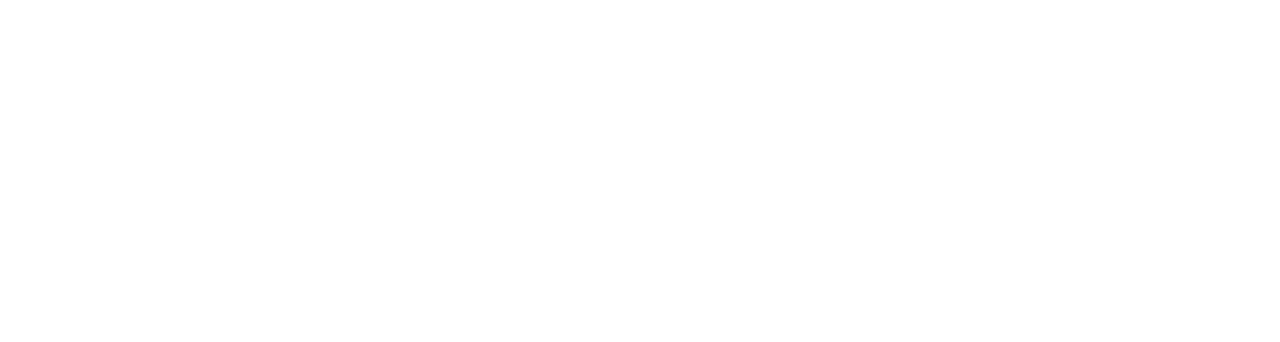
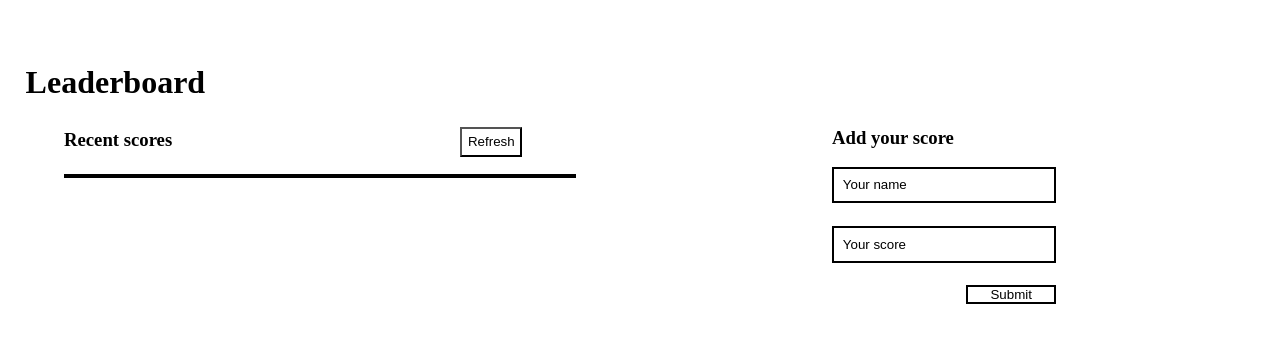
Before and after one commit to stino-x/API-FirstProject, a website built with webpack: page src/index.html in a window 1280 px wide. Built offline with nearby package versions, Linux system fonts and the light colour scheme.

Commit message:
making necessary style changes

```diff
--- a/src/index.html
+++ b/src/index.html
@@ -11,6 +11,29 @@
     <link href="https://fonts.googleapis.com/css2?family=Comic+Neue:wght@400;700&family=Open+Sans:ital,wght@0,300;1,300&display=swap" rel="stylesheet">
 </head>
 <body>
+    <h1>Leaderboard</h1>
+    <section class="flex">
+     <div class="left">
+         <div class="recent-scores">
+             <h3>Recent scores</h3>
+         <button type="submit" class="refresh" value="Refresh">Refresh</button>
+         </div>
+         <div class="list-container">
+             <ul id="scores">
+             </ul>
+         </div>
+     </div>
+     <div class="right">
+         <div class="container-2">
+             <h3>Add your score</h3>
+         <form action="submit">
+             <input type="text" name="name" id="name" placeholder="Your name" required>
+             <input type="number" name="score" id="score" placeholder="Your score" required>
+             <input type="button" id="submit" value="Submit">
+         </form>
+         </div>
+     </div>
+    </section>
    <script type="module" src="script.js" refer></script>
 </body>
 </html>
--- a/src/style.css
+++ b/src/style.css
@@ -5,3 +5,155 @@
   margin: 0;
   box-sizing: border-box;
 }
+
+body {
+  min-height: 100vh;
+  width: 100%;
+  position: relative;
+  display: flex;
+  flex-direction: column;
+}
+
+h1 {
+  /* font-family: 'Comic Neue', cursive; */
+  margin-bottom: 2%;
+  margin-top: 5%;
+  margin-left: 2%;
+}
+
+h3 {
+  margin-bottom: 4%;
+
+  /* font-family: 'Comic Neue', cursive; */
+}
+
+.flex {
+  position: relative;
+  display: grid;
+  grid-template-columns: 1fr 1fr;
+  grid-template-rows: 1fr;
+  height: calc(93vh - 7vh);
+  margin-bottom: 5%;
+  flex: 1;
+}
+
+.left {
+  grid-column: 1 / 2;
+  grid-row: 1 / 1;
+}
+
+.right {
+  grid-column: 2 / 2;
+  grid-row: 1 / 1;
+}
+
+form {
+  display: flex;
+  flex-direction: column;
+  position: relative;
+}
+
+#name {
+  margin-bottom: 5%;
+  width: 50%;
+  border: 2px solid black;
+
+  /* font-family: 'Comic Neue', cursive; */
+  padding-top: 2%;
+  padding-bottom: 2%;
+}
+
+#score {
+  margin-bottom: 5%;
+  width: 50%;
+  border: 2px solid black;
+
+  /* font-family: 'Comic Neue', cursive; */
+  padding-top: 2%;
+  padding-bottom: 2%;
+}
+
+#submit {
+  width: 20%;
+  background-color: white;
+
+  /* font-family: 'Comic Neue', cursive; */
+  outline: none;
+  text-decoration: none;
+
+  /* box-shadow: 2px 2px 0 rgba(0, 0, 0, 5); */
+  margin-left: 30%;
+  position: relative;
+  border: 2px solid black;
+  cursor: pointer;
+}
+
+input::placeholder {
+  color: black;
+  padding-left: 4%;
+}
+
+.error-message {
+  margin-top: 5%;
+
+  /* font-family: 'Comic Neue', cursive; */
+  color: red;
+  font-weight: bold;
+}
+
+.refresh {
+  background-color: white;
+
+  /* font-family: 'Comic Neue', cursive; */
+  outline: none;
+  text-decoration: none;
+
+  /* box-shadow: 2px 2px 0 rgba(0, 0, 0, 5); */
+  padding: 1%;
+  cursor: pointer;
+}
+
+.recent-scores {
+  display: flex;
+  gap: 50%;
+  align-items: baseline;
+  margin-left: 10%;
+  position: relative;
+}
+
+ul {
+  border: 2px solid black;
+}
+
+ul li {
+  /* font-family: 'Comic Neue', cursive; */
+  list-style: none;
+  padding: 2%;
+}
+
+ul li:nth-child(odd) {
+  background-color: white;
+}
+
+ul li:nth-child(even) {
+  background-color: rgb(159, 221, 240);
+}
+
+.list-container {
+  width: 80%;
+  margin-left: 10%;
+}
+
+.container-2 {
+  margin-left: 30%;
+}
+
+footer {
+  position: relative;
+  background-color: rgb(173, 169, 169);
+  width: 100%;
+  height: 7vh;
+  flex-shrink: 0;
+  color: transparent;
+  top: 100%;
+}
```
